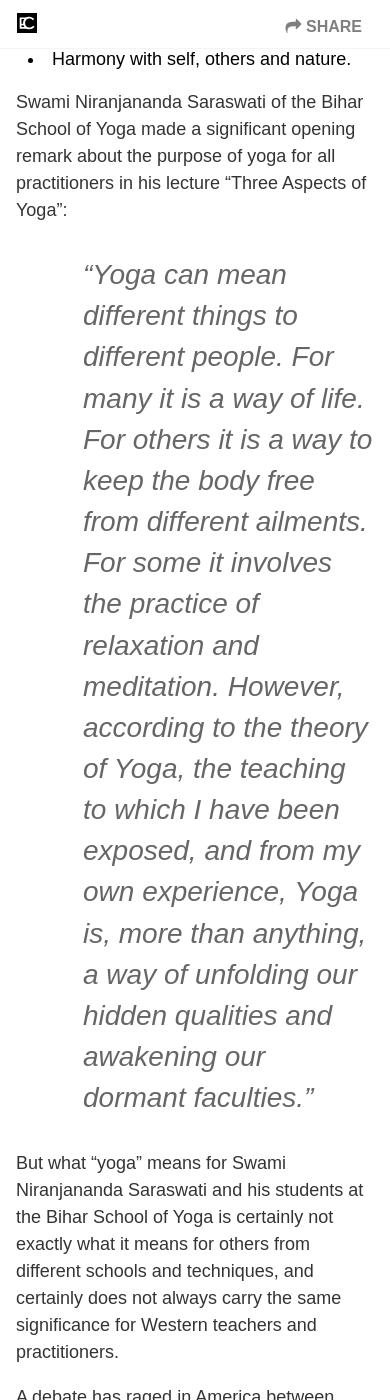
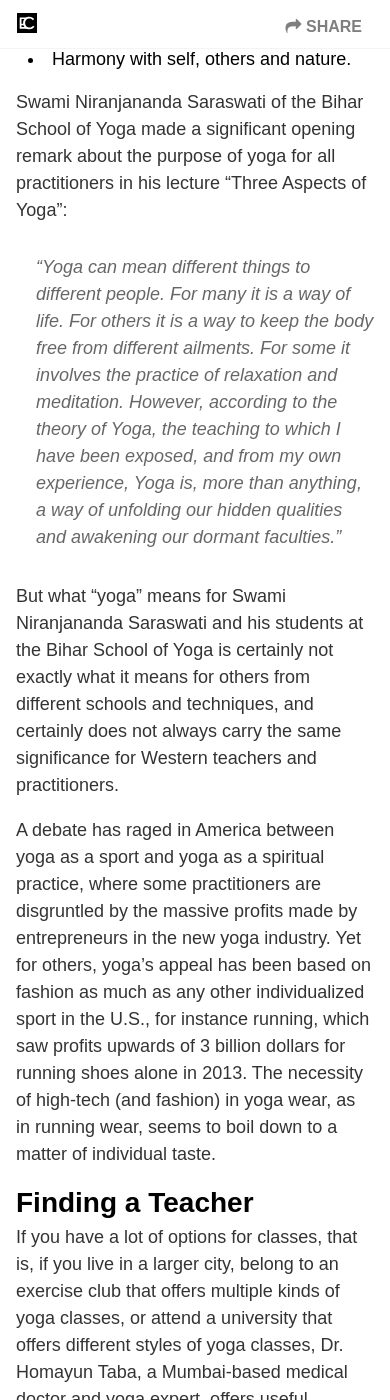
Before and after one commit to levineux/yoganosh.github.io, a Jekyll site: the page built from _posts/2016-07-15-is-yoga-nidra-your-key-to-a-good-nights-sleep.md, in a window 390 px wide and 1400 px high, scrolled down 2669 px. Built offline with Jekyll 4.4.1, drawn with Linux system fonts in a browser that asks for light colours; comment, search, counter and statistics services are not loaded.

Commit message:
fixing blockquote mobile css

```diff
--- a/_includes/head.html
+++ b/_includes/head.html
@@ -63,6 +63,9 @@
     <meta property="og:{{og[0]}}" content="{{og_value}}">
     {% endif %}
   {% endfor %}
+  {% if page.open-graph.title == null %}
+    <meta property="og:title" content="{{ page.title }}" />
+  {% endif %}
   {% if page.open-graph.description == null %}
     {% if page.layout == "story" %}
       {% if page.content contains '<!--more-->' %}
--- a/css/main.css
+++ b/css/main.css
@@ -1292,7 +1292,7 @@ ul {
   margin-bottom: 20px;
 }
 @media (max-width: 767px) {
-  .story blockquote {
+  .story blockquote p {
     font-size: 18px;
     line-height: 1.5;
     padding-left: 20px;
```
